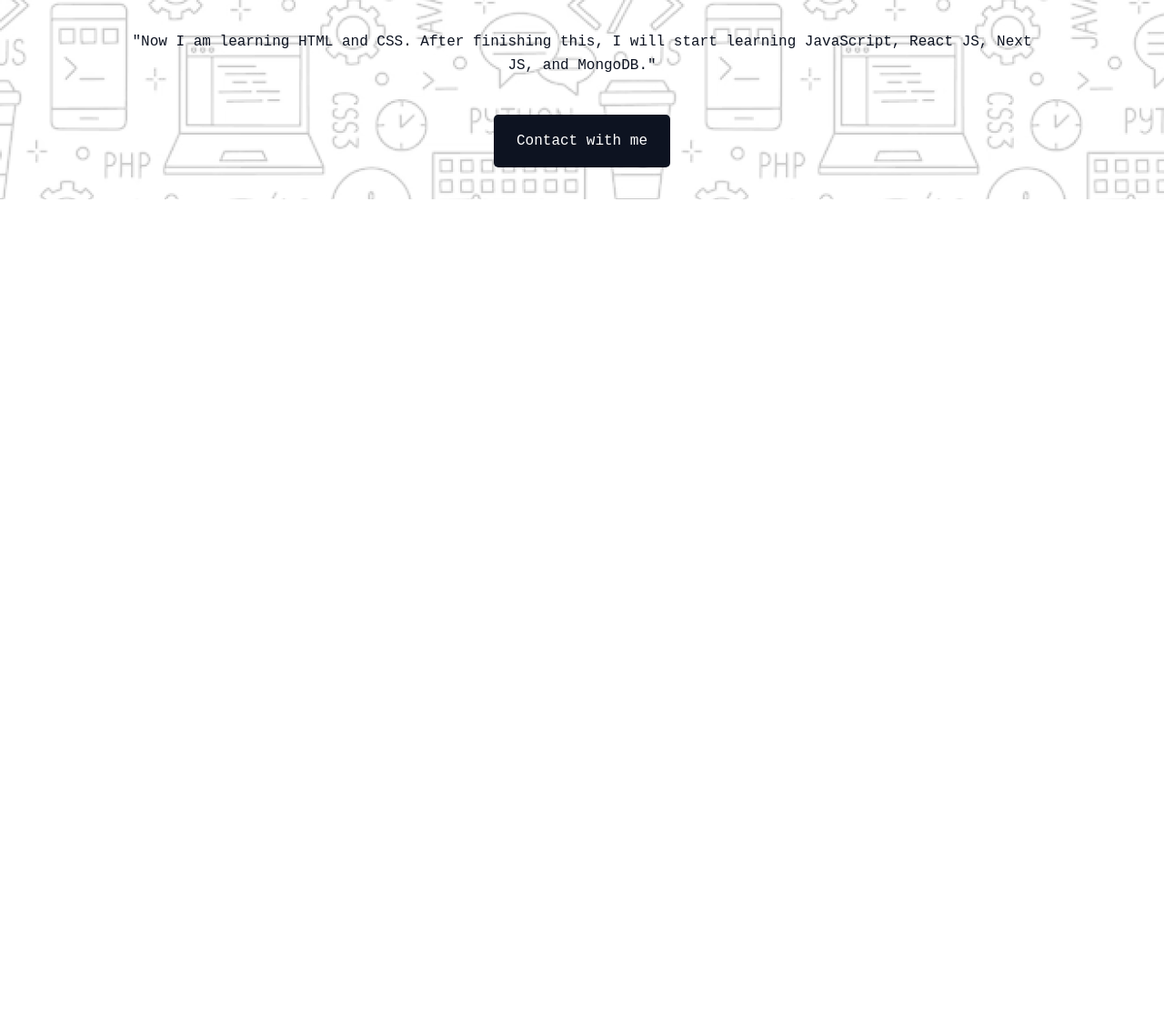
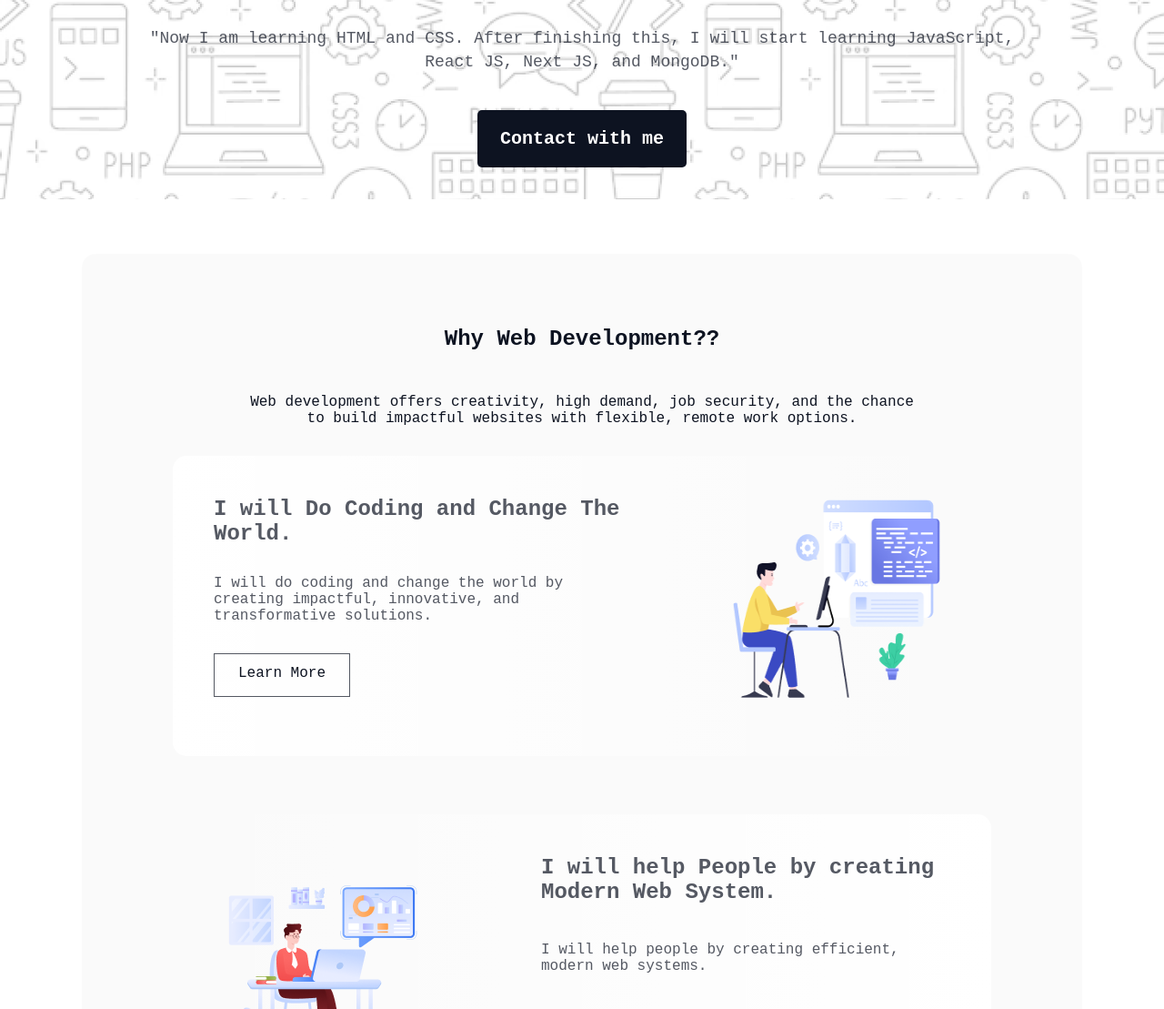
Before and after one commit to himu-mitra/Portfolio-Website-With-HTML-CSS, a plain HTML site: page index.html in a window 1280 px wide. Shown: the part 531-1640 px from the top of the page at 91% size. Before the commit the page ends 800 px from the top, so only its background shows below. Drawn offline with Linux system fonts and the light colour scheme; a web font is replaced by a local one.

Commit message:
Why Web Development Section Added

```diff
--- a/index.html
+++ b/index.html
@@ -32,6 +32,54 @@
             </div>
         </section>
         <!-- BANNER SECTION END -->
+
+        <!-- Why Web Development SECTION START -->
+        <section class="why-web-development-container">
+            <div class="why-web-development-content">
+                <h1>Why Web Development??</h1>
+                <p>
+                    Web development offers creativity, high demand, job security, and the chance to build impactful
+                    websites with flexible, remote work options.
+                </p>
+            </div>
+            <div class="web-development-reason-container web-development-reason-container-bgc1">
+                <div class="web-development-reason-content">
+                    <h1>I will Do Coding and Change The World.</h1>
+                    <p>
+                        I will do coding and change the world by creating impactful, innovative, and transformative
+                        solutions.
+                    </p>
+                    <a href="#">Learn More</a>
+                </div>
+
+                <img src="./images/Layer_1.png" alt="Image of a working developer">
+            </div>
+
+            <div class="web-development-reason-container web-development-reason-container-bgc2">
+                <img src="./images/Group-3.png" alt="Image of a working developer">
+                <div class="web-development-reason-content">
+                    <h1>I will help People by creating Modern Web System.</h1>
+                    <p>
+                        I will help people by creating efficient, modern web systems.
+                    </p>
+                    <a href="#">Learn More</a>
+                </div>
+            </div>
+
+            <div class="web-development-reason-container web-development-reason-container-bgc1">
+                <div class="web-development-reason-content">
+                    <h1>I will make Modern Application</h1>
+                    <p>
+                        I will make modern applications that improve efficiency, enhance user experiences, and solve
+                        real-world problems.
+                    </p>
+                    <a href="#">Learn More</a>
+                </div>
+
+                <img src="./images/Group-4.png" alt="Image of a working developer">
+            </div>
+        </section>
+        <!-- Why Web Development SECTION END -->
     </main>
     <footer></footer>
 </body>
--- a/styles/style.css
+++ b/styles/style.css
@@ -65,9 +65,9 @@
 }
 
 .banner-content > p {
-  color: rgb(13, 19, 33);
-  font-size: 16px;
-  font-weight: 400;
+  color: rgba(13, 19, 33, 0.7);
+  font-size: 18px;
+  font-weight: 500;
   line-height: 26px;
 }
 
@@ -77,5 +77,95 @@
   padding: 20px 25px;
   text-decoration: none;
   border-radius: 5px;
+  font-size: 20px;
+  font-weight: 600;
 }
 /* BANNER SECTION END */
+
+/* Why Web Development SECTION START */
+.why-web-development-container {
+  position: relative;
+  height: auto;
+  max-width: 1100px;
+  margin: 60px auto;
+  padding: 80px 95px 80px 95px;
+  border-radius: 15px;
+  background: rgba(13, 19, 33, 0.02);
+  display: flex;
+  flex-direction: column;
+  justify-content: space-between;
+  align-items: center;
+}
+
+.why-web-development-content {
+  color: rgb(13, 19, 33);
+  width: 750px;
+  height: 110px;
+  text-align: center;
+  display: flex;
+  flex-direction: column;
+  justify-content: space-between;
+}
+
+.web-development-reason-container {
+  width: 900px;
+  height: auto;
+  display: flex;
+  justify-content: space-between;
+  padding: 45px;
+  margin: 32px 0px;
+  border-radius: 15px;
+}
+
+.web-development-reason-container img {
+  width: 240px;
+  height: 240px;
+}
+
+.web-development-reason-container-bgc1 {
+  background: linear-gradient(
+    90deg,
+    rgb(255, 255, 255),
+    rgba(255, 255, 255, 0) 100%
+  );
+}
+
+.web-development-reason-container-bgc2 {
+  background: linear-gradient(
+    270deg,
+    rgb(255, 255, 255),
+    rgba(255, 255, 255, 0) 100%
+  );
+}
+
+.web-development-reason-content {
+  width: 450px;
+  height: 220px;
+  display: flex;
+  flex-direction: column;
+  justify-content: space-between;
+}
+
+.web-development-reason-content h1 {
+  color: rgba(13, 19, 33, 0.7);
+  font-weight: 700;
+  font-size: 24px;
+}
+
+.web-development-reason-content p {
+  color: rgba(13, 19, 33, 0.7);
+  font-weight: 400;
+  font-size: 16px;
+}
+
+.web-development-reason-content > a {
+  width: 150px;
+  height: 48px;
+  text-decoration: none;
+  text-align: center;
+  padding: 12px 20px 12px 20px;
+  box-sizing: border-box;
+  border: 1px solid rgba(13, 19, 33, 0.7);
+  color: rgb(13, 19, 33);
+}
+/* Why Web Development SECTION END */
```
Also changed, not shown: images/Group-3.png (renamed from images/Group 3.png), images/Group-4.png (renamed from images/Group 4.png), images/linkedin-icon-1.png (renamed from images/linkedin-icon 1.png).
